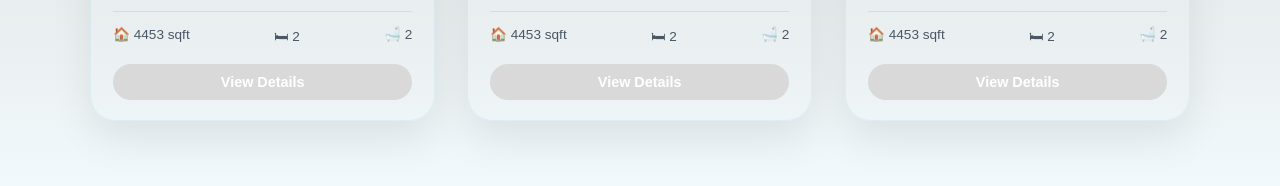
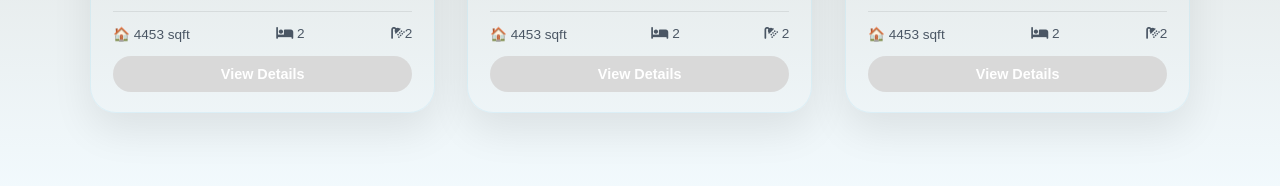
Before and after one commit to praneashMG/New-stackly, a plain HTML site: page index.html in a window 1280 px wide. Shown: the part 1042-1228 px from the top of the page. Drawn offline with Linux system fonts and the light colour scheme.

Commit message:
popular Listing

```diff
--- a/index.html
+++ b/index.html
@@ -90,8 +90,8 @@
 
         <div class="property-meta">
           <span>🏠 4453 sqft</span>
-          <span>🛏 2</span>
-          <span>🛁 2</span>
+          <span><i class="fa-solid fa-bed"></i> 2</span>
+          <span><i class="fa-solid fa-shower"></i>2</span>
         </div>
 
         <button class="property-btn">View Details</button>
@@ -113,8 +113,8 @@
 
         <div class="property-meta">
           <span>🏠 4453 sqft</span>
-          <span>🛏 2</span>
-          <span>🛁 2</span>
+          <span><i class="fa-solid fa-bed"></i> 2</span>
+          <span><i class="fa-solid fa-shower"></i> 2</span>
         </div>
 
         <button class="property-btn">View Details</button>
@@ -136,8 +136,8 @@
 
         <div class="property-meta">
           <span>🏠 4453 sqft</span>
-          <span>🛏 2</span>
-          <span>🛁 2</span>
+          <span><i class="fa-solid fa-bed"></i> 2</span>
+          <span><i class="fa-solid fa-shower"></i>2</span>
         </div>
 
         <button class="property-btn">View Details</button>
```
